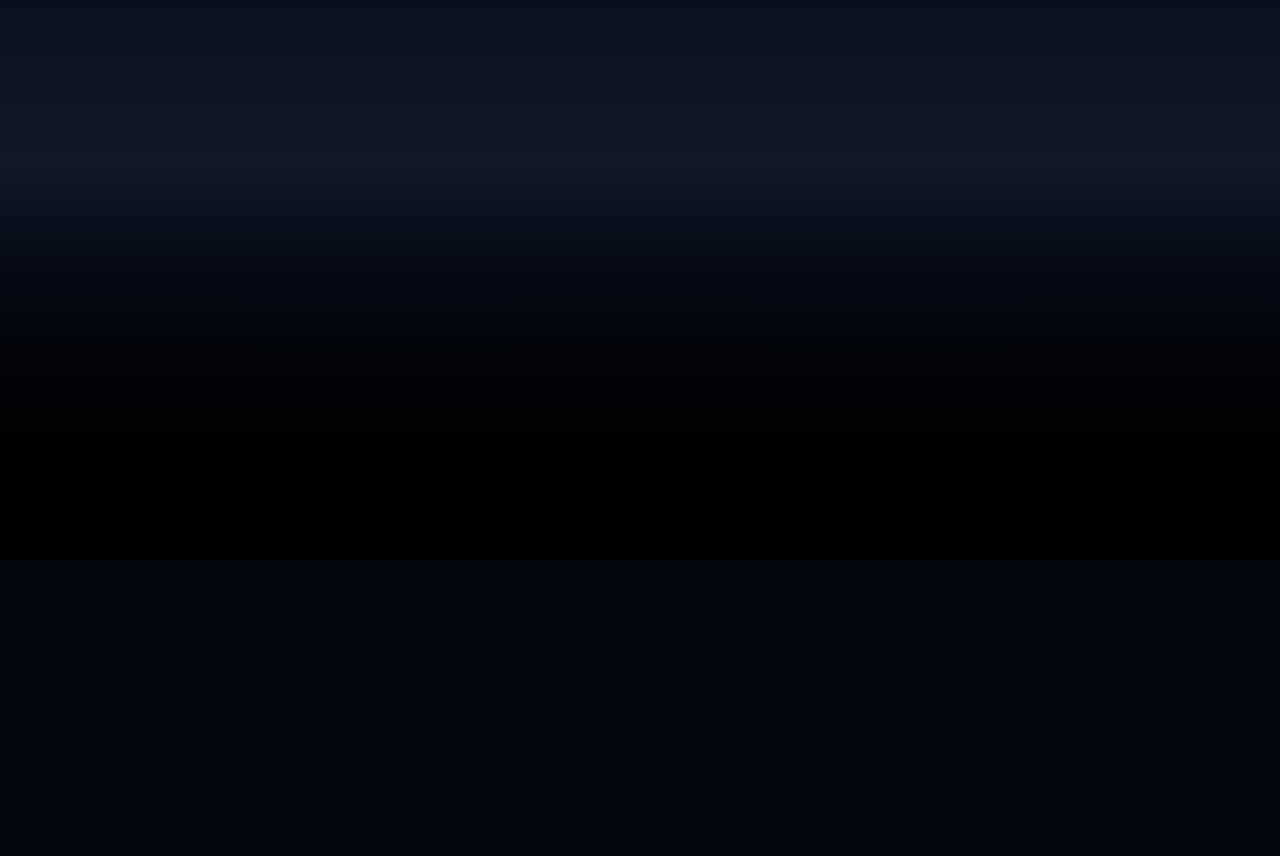
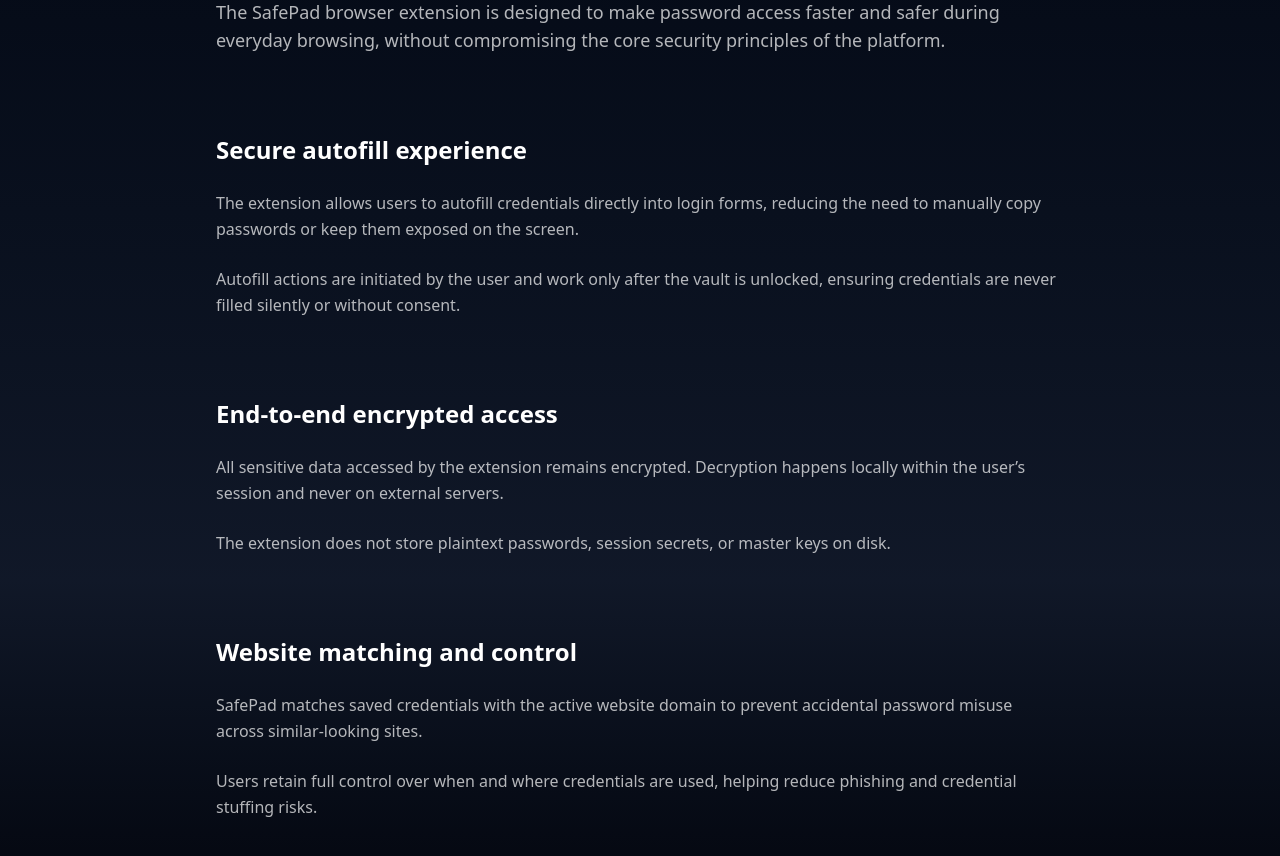
Before and after one commit to prashant-1342/SafePad, a Next.js app: page /auth/extension in a window 1280 px wide. Shown: the part 240-1096 px from the top of the page. Before the commit the page ends 800 px from the top, so only its background shows below. Built offline with nearby package versions, Linux system fonts and the light colour scheme.

Commit message:
add browser extension page

```diff
--- a/app/auth/extension/page.tsx
+++ b/app/auth/extension/page.tsx
@@ -1,10 +1,93 @@
 import Navbar from "@/app/components/Navbar";
-export default function Extension(){
+
+export default function Extension() {
   return (
     <div className="min-h-screen bg-gradient-to-b from-gray-950 via-gray-900 to-black text-white pt-6">
-      <Navbar/>
-      <div className="flex-1 my-20 flex items-center justify-center">
-        <h1 className="text-2xl font-bold italic text-white">Coming Soon</h1>
+      <Navbar />
+
+      <div className="mx-auto py-20 px-6 max-w-4xl space-y-20">
+
+        <section className="space-y-6">
+          <h1 className="text-4xl font-semibold tracking-tight">
+            SafePad Browser Extension
+          </h1>
+          <p className="text-lg text-white/70">
+            The SafePad browser extension is designed to make password access
+            faster and safer during everyday browsing, without compromising
+            the core security principles of the platform.
+          </p>
+        </section>
+
+        <section className="space-y-6">
+          <h2 className="text-2xl font-semibold">
+            Secure autofill experience
+          </h2>
+          <p className="text-white/70 leading-relaxed">
+            The extension allows users to autofill credentials directly into
+            login forms, reducing the need to manually copy passwords or keep
+            them exposed on the screen.
+          </p>
+          <p className="text-white/70 leading-relaxed">
+            Autofill actions are initiated by the user and work only after the
+            vault is unlocked, ensuring credentials are never filled silently
+            or without consent.
+          </p>
+        </section>
+
+        <section className="space-y-6">
+          <h2 className="text-2xl font-semibold">
+            End-to-end encrypted access
+          </h2>
+          <p className="text-white/70 leading-relaxed">
+            All sensitive data accessed by the extension remains encrypted.
+            Decryption happens locally within the user’s session and never on
+            external servers.
+          </p>
+          <p className="text-white/70 leading-relaxed">
+            The extension does not store plaintext passwords, session secrets,
+            or master keys on disk.
+          </p>
+        </section>
+
+        <section className="space-y-6">
+          <h2 className="text-2xl font-semibold">
+            Website matching and control
+          </h2>
+          <p className="text-white/70 leading-relaxed">
+            SafePad matches saved credentials with the active website domain
+            to prevent accidental password misuse across similar-looking sites.
+          </p>
+          <p className="text-white/70 leading-relaxed">
+            Users retain full control over when and where credentials are used,
+            helping reduce phishing and credential stuffing risks.
+          </p>
+        </section>
+
+        <section className="space-y-6 rounded-2xl border border-blue-500/20 bg-blue-500/5 p-6">
+          <h2 className="text-2xl font-semibold text-blue-400">
+            Current development status
+          </h2>
+          <p className="text-white/70 leading-relaxed">
+            The browser extension is currently under active development and
+            testing. Core security workflows are prioritized before public
+            release.
+          </p>
+          <p className="text-white/70 leading-relaxed">
+            Initial support is planned for Chromium-based browsers, with
+            additional browser support considered in future updates.
+          </p>
+        </section>
+
+        <section className="space-y-6">
+          <h2 className="text-2xl font-semibold">
+            Planned improvements
+          </h2>
+          <p className="text-white/70 leading-relaxed">
+            Future versions aim to include features such as password generation,
+            vault lock timers, and tighter integration with the SafePad web app.
+          </p>
+        </section>
+
       </div>
     </div>
   );
```
